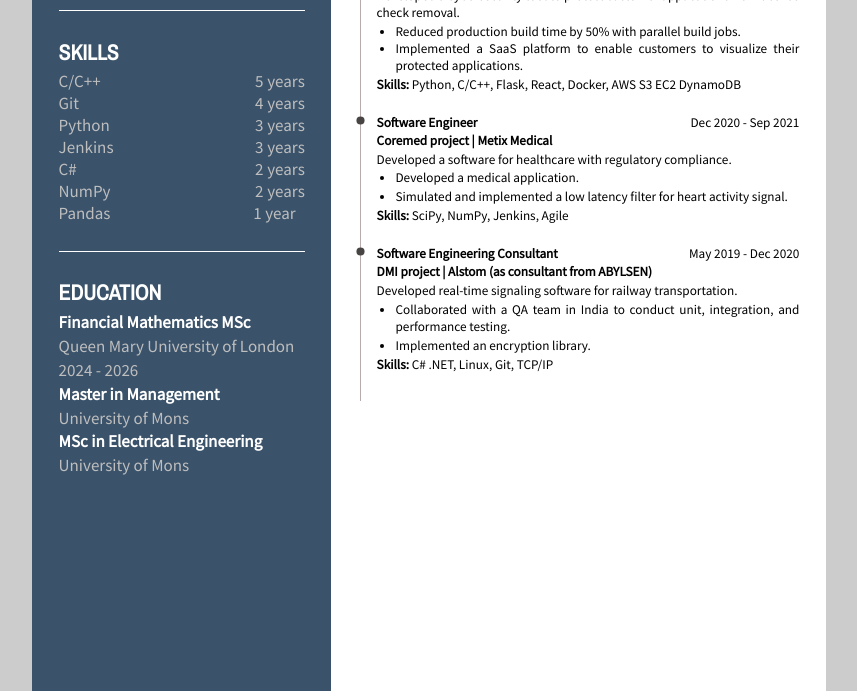
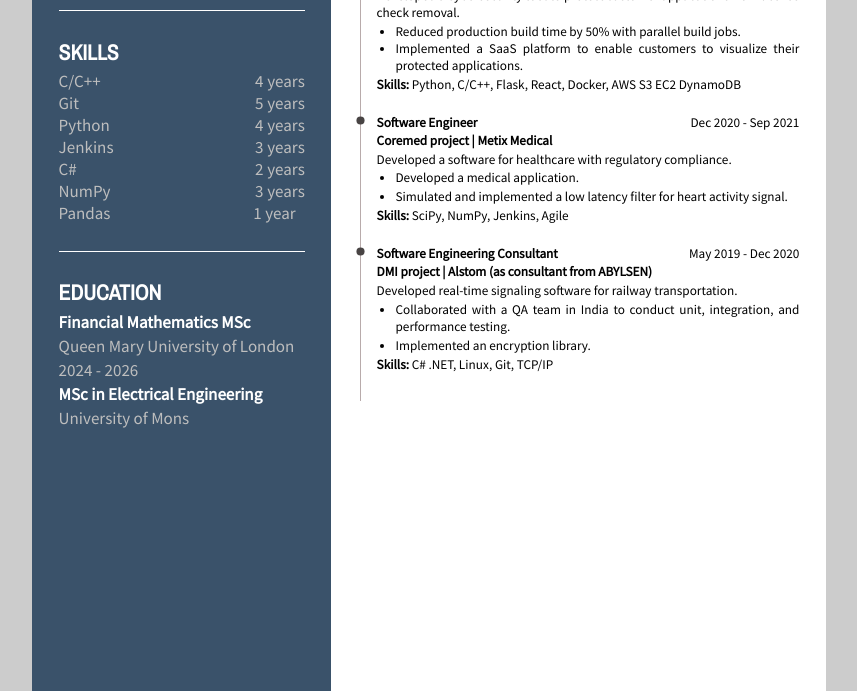
Before and after one commit to mathieudelehaye/MyResume, a website: page index.html in a window 1280 px wide. Shown: the part 409-1100 px from the top of the page, without its empty margins (211-1068 px from the left). Drawn offline with nearby package versions, Linux system fonts and the light colour scheme.

Commit message:
Resume information updated

```diff
--- a/index.html
+++ b/index.html
@@ -56,7 +56,7 @@
                   <span>C/C++</span>
                 </div>
                 <div class="yearsOfExperience">
-                  <span class="alignright">5</span>
+                  <span class="alignright">4</span>
                   <span class="alignleft">years</span>
                 </div>
               </div>
@@ -66,7 +66,7 @@
                   <span>Git</span>
                 </div>
                 <div class="yearsOfExperience">
-                  <span class="alignright">4</span>
+                  <span class="alignright">5</span>
                   <span class="alignleft">years</span>
                 </div>
               </div>
@@ -76,7 +76,7 @@
                   <span>Python</span>
                 </div>
                 <div class="yearsOfExperience">
-                  <span class="alignright">3</span>
+                  <span class="alignright">4</span>
                   <span class="alignleft">years</span>
                 </div>
               </div>
@@ -106,7 +106,7 @@
                   <span>NumPy</span>
                 </div>
                 <div class="yearsOfExperience">
-                    <span class="alignright">2</span>
+                    <span class="alignright">3</span>
                     <span class="alignleft">years</span>
                 </div>
               </div>
@@ -135,14 +135,6 @@
               </p>
               <p>
                 2024 - 2026
-              </p>
-            </div>
-            <div class="smallText">
-              <p class="bolded white">
-                Master in Management
-              </p>
-              <p>
-                University of Mons
               </p>
             </div>
             <div class="smallText">
--- a/package.json
+++ b/package.json
@@ -4,7 +4,8 @@
   "description": "Visit my CV website: https://mathieudelehaye.github.io/cv/",
   "main": "index.js",
   "scripts": {
-    "test": "echo \"Error: no test specified\" && exit 1"
+    "test": "echo \"Error: no test specified\" && exit 1",
+    "start": "node server.js"
   },
   "repository": {
     "type": "git",
@@ -18,6 +19,6 @@
   },
   "homepage": "https://github.com/mathieudelehaye/cv#readme",
   "dependencies": {
-    "express": "^4.19.2"
+    "express": "^4.21.2"
   }
 }
```
Also changed, not shown: 1 other file.
